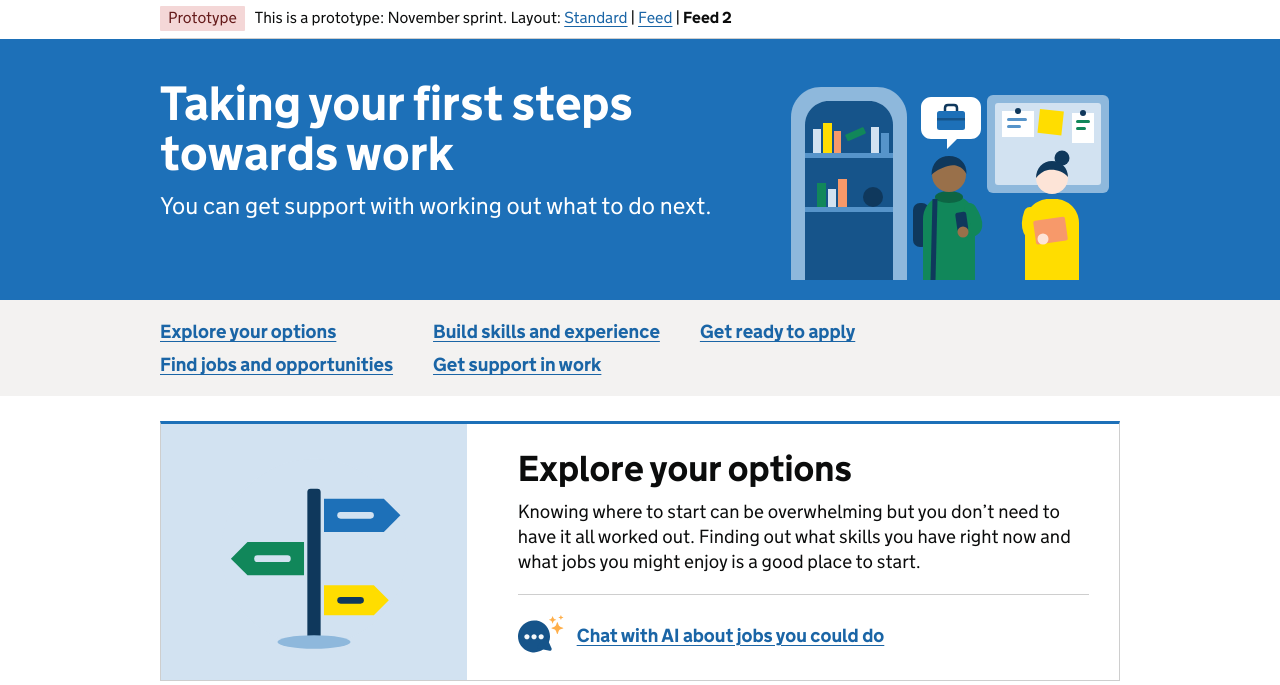
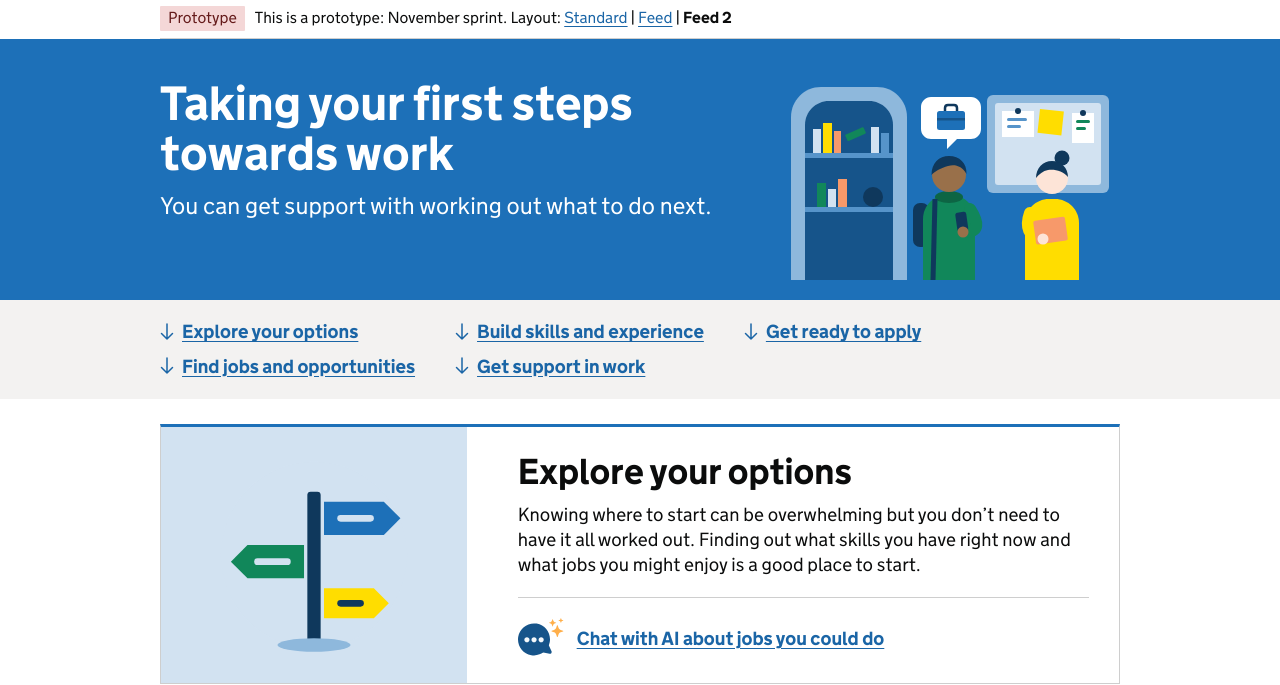
Before and after one commit to anitalai123/jcs-playground, a plain HTML site: page prototypes/nov-sprint/young-people/feed-2/index.html in a window 1280 px wide. Shown: the part 123-808 px from the top of the page. Drawn offline with Linux system fonts and the light colour scheme.

Commit message:
Young people Feed 2: thin down arrow before each jump link
Co-Authored-By: Claude Opus 5.5 <noreply@anthropic.com>

```diff
--- a/prototypes/nov-sprint/home.css
+++ b/prototypes/nov-sprint/home.css
@@ -400,3 +400,10 @@ html { scroll-behavior: smooth; }
 /* Feed 2: more space before each step's title card, so a step's cards and green strip read as one group */
 .jcs-feed__column--grid .jcs-feed-card--intro:not(:first-child) { margin-top: 30px; }
 @media (min-width: 48em) { .jcs-feed__column--grid .jcs-feed-card--intro:not(:first-child) { margin-top: 40px; } }
+
+/* Feed 2 jump links: a thin down arrow before each link, to show it jumps further down the page */
+.jcs-yp-jump__link--arrow { display: inline-flex; align-items: center; gap: 8px; text-decoration: none; }
+.jcs-yp-jump__link--arrow .jcs-yp-jump__text { text-decoration: underline; text-underline-offset: .1578em; }
+.jcs-yp-jump__link--arrow:hover .jcs-yp-jump__text { text-decoration-thickness: 3px; }
+.jcs-yp-jump__link--arrow:focus .jcs-yp-jump__text { text-decoration: none; }
+.jcs-yp-jump__arrow { flex: none; }
--- a/prototypes/nov-sprint/young-people/feed-2/index.html
+++ b/prototypes/nov-sprint/young-people/feed-2/index.html
@@ -88,11 +88,11 @@
     <div class="govuk-width-container">
         <nav class="jcs-yp-jump__nav" aria-label="On this page">
           <ul class="jcs-yp-jump__list jcs-yp-jump__list--start">
-            <li><a class="govuk-link jcs-yp-jump__link" href="#step-1">Explore your options</a></li>
-            <li><a class="govuk-link jcs-yp-jump__link" href="#step-2">Build skills and experience</a></li>
-            <li><a class="govuk-link jcs-yp-jump__link" href="#step-3">Get ready to apply</a></li>
-            <li><a class="govuk-link jcs-yp-jump__link" href="#step-4">Find jobs and opportunities</a></li>
-            <li><a class="govuk-link jcs-yp-jump__link" href="#step-5">Get support in work</a></li>
+            <li><a class="govuk-link jcs-yp-jump__link jcs-yp-jump__link--arrow" href="#step-1"><svg class="jcs-yp-jump__arrow" xmlns="http://www.w3.org/2000/svg" width="14" height="18" viewBox="0 0 14 18" fill="none" stroke="currentColor" stroke-width="1.5" stroke-linecap="round" stroke-linejoin="round" aria-hidden="true" focusable="false"><path d="M7 1v15M1.5 10.5 7 16l5.5-5.5"/></svg><span class="jcs-yp-jump__text">Explore your options</span></a></li>
+            <li><a class="govuk-link jcs-yp-jump__link jcs-yp-jump__link--arrow" href="#step-2"><svg class="jcs-yp-jump__arrow" xmlns="http://www.w3.org/2000/svg" width="14" height="18" viewBox="0 0 14 18" fill="none" stroke="currentColor" stroke-width="1.5" stroke-linecap="round" stroke-linejoin="round" aria-hidden="true" focusable="false"><path d="M7 1v15M1.5 10.5 7 16l5.5-5.5"/></svg><span class="jcs-yp-jump__text">Build skills and experience</span></a></li>
+            <li><a class="govuk-link jcs-yp-jump__link jcs-yp-jump__link--arrow" href="#step-3"><svg class="jcs-yp-jump__arrow" xmlns="http://www.w3.org/2000/svg" width="14" height="18" viewBox="0 0 14 18" fill="none" stroke="currentColor" stroke-width="1.5" stroke-linecap="round" stroke-linejoin="round" aria-hidden="true" focusable="false"><path d="M7 1v15M1.5 10.5 7 16l5.5-5.5"/></svg><span class="jcs-yp-jump__text">Get ready to apply</span></a></li>
+            <li><a class="govuk-link jcs-yp-jump__link jcs-yp-jump__link--arrow" href="#step-4"><svg class="jcs-yp-jump__arrow" xmlns="http://www.w3.org/2000/svg" width="14" height="18" viewBox="0 0 14 18" fill="none" stroke="currentColor" stroke-width="1.5" stroke-linecap="round" stroke-linejoin="round" aria-hidden="true" focusable="false"><path d="M7 1v15M1.5 10.5 7 16l5.5-5.5"/></svg><span class="jcs-yp-jump__text">Find jobs and opportunities</span></a></li>
+            <li><a class="govuk-link jcs-yp-jump__link jcs-yp-jump__link--arrow" href="#step-5"><svg class="jcs-yp-jump__arrow" xmlns="http://www.w3.org/2000/svg" width="14" height="18" viewBox="0 0 14 18" fill="none" stroke="currentColor" stroke-width="1.5" stroke-linecap="round" stroke-linejoin="round" aria-hidden="true" focusable="false"><path d="M7 1v15M1.5 10.5 7 16l5.5-5.5"/></svg><span class="jcs-yp-jump__text">Get support in work</span></a></li>
           </ul>
         </nav>
     </div>
```
